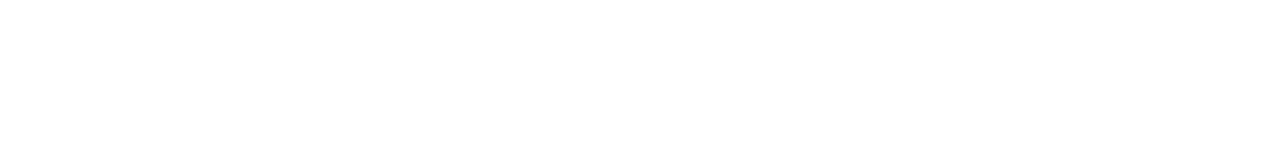
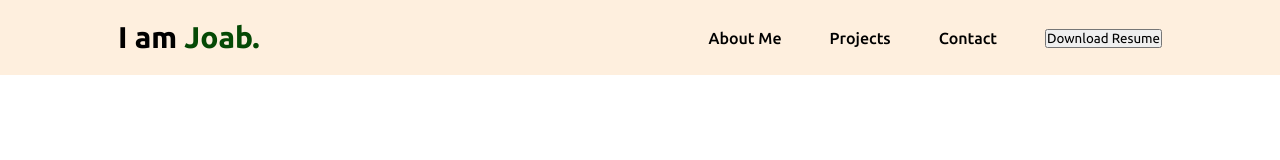
Before and after one commit to jonyamagiri/portfolio, a plain HTML site: page index.html in a window 1280 px wide. Drawn offline with Linux system fonts and the light colour scheme.

Commit message:
build-html-css

```diff
--- a/index.html
+++ b/index.html
@@ -3,9 +3,28 @@
 <head>
     <meta charset="UTF-8">
     <meta name="viewport" content="width=device-width, initial-scale=1.0">
+    <link rel="stylesheet" href="style.css">
     <title>Joab | Portfolio</title>
 </head>
 <body>
-
+    <!-- navbar -->
+    <nav>
+        <div class="container navbar">
+            <a href="/" aria-label="Home">
+                <h1>I am <span>Joab.</span></h1>
+            </a>
+            <ul class="nav-menu">
+                <li><a href="#about" aria-label="About Me">About Me</a></li>
+                <li><a href="#projects" aria-label="Projects">Projects</a></li>
+                <li><a href="#contact" aria-label="Contact">Contact</a></li>
+                <a href="/resume.pdf" download aria-label="Download Resume"><button class="nav-btn">Download Resume</button></a>
+            </ul>
+            <div class="hamburger">
+                <span class="bar"></span>
+                <span class="bar"></span>
+                <span class="bar"></span>
+            </div>
+        </div>
+    </nav>
 </body>
 </html>
--- a/style.css
+++ b/style.css
@@ -1,4 +1,3 @@
-
 @import url('https://fonts.googleapis.com/css2?family=Poppins&family=Ubuntu:wght@300;400;500;700&display=swap');
 
 
```
